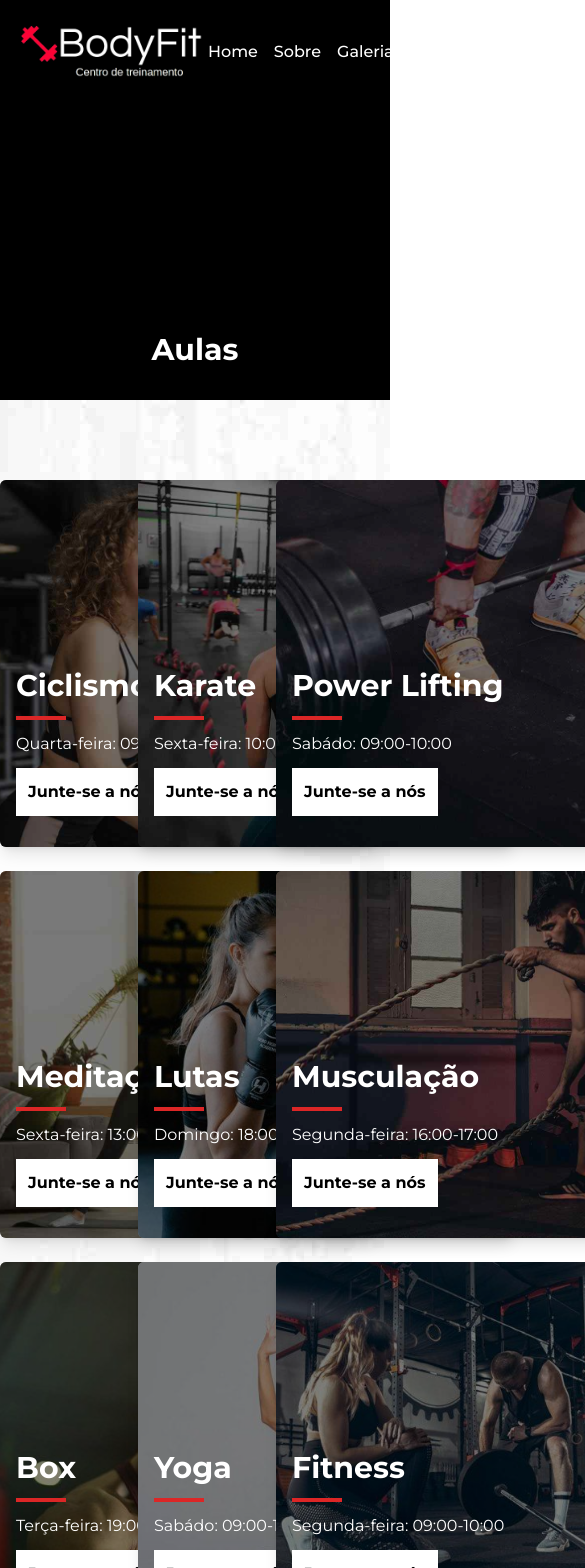
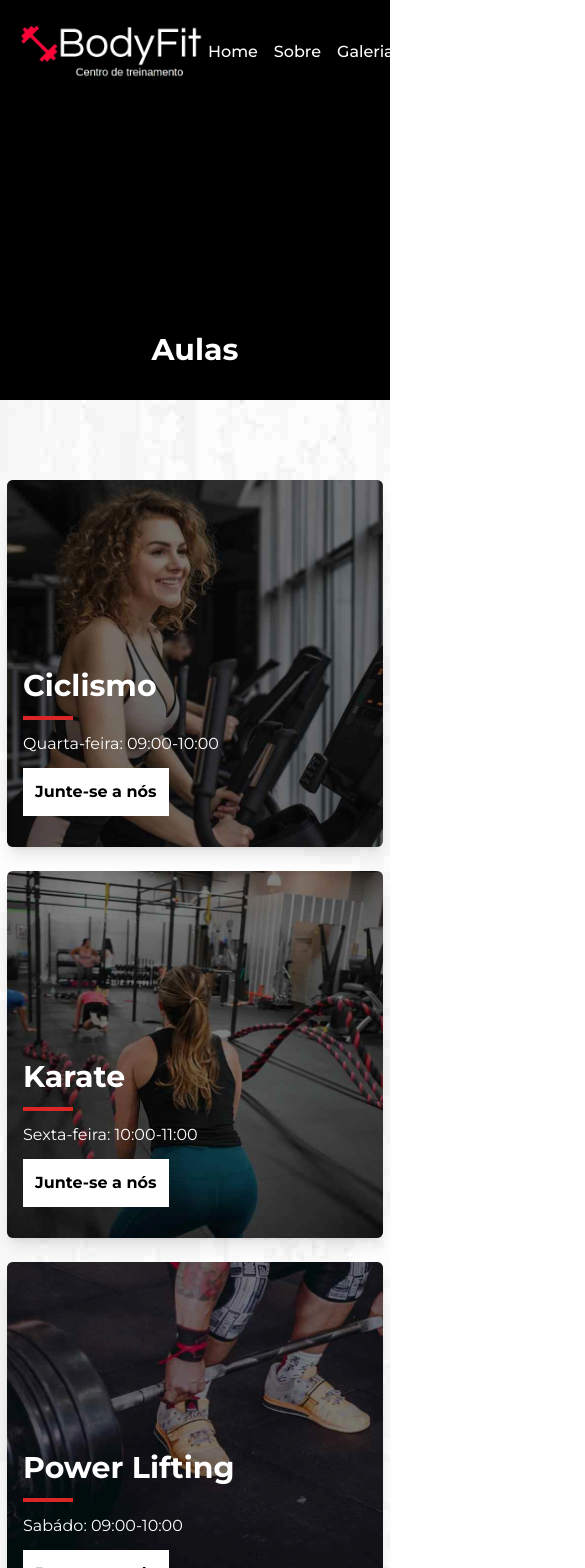
Before and after one commit to MorettiLeonardo/bodyfit, a React (Create React App) app: page /aulas in a window 390 px wide. Shown: the top 1568 px of the page, 585 px wide, since content can reach past the window. Built offline with nearby package versions, Linux system fonts and the light colour scheme.

Commit message:
style: classes page responsive design

```diff
--- a/src/components/AllClasses/index.tsx
+++ b/src/components/AllClasses/index.tsx
@@ -7,7 +7,7 @@
     style={{ backgroundImage: `url(${bg})` }}
     className="flex justify-center items-center py-20"
   >
-    <ul className="grid grid-cols-3 gap-6">
+    <ul className="grid gap-6 xl:grid-cols-3 md:grid-cols-2">
       {allClassesData.map((currentClass) => (
         <li
           key={currentClass.id}
```
